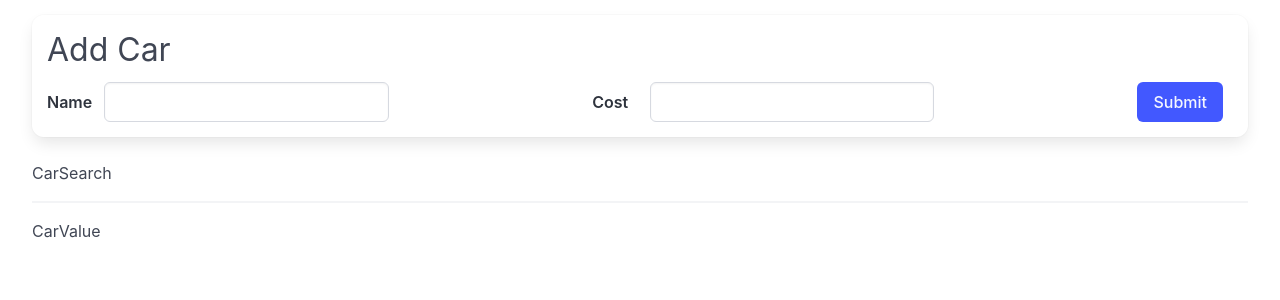
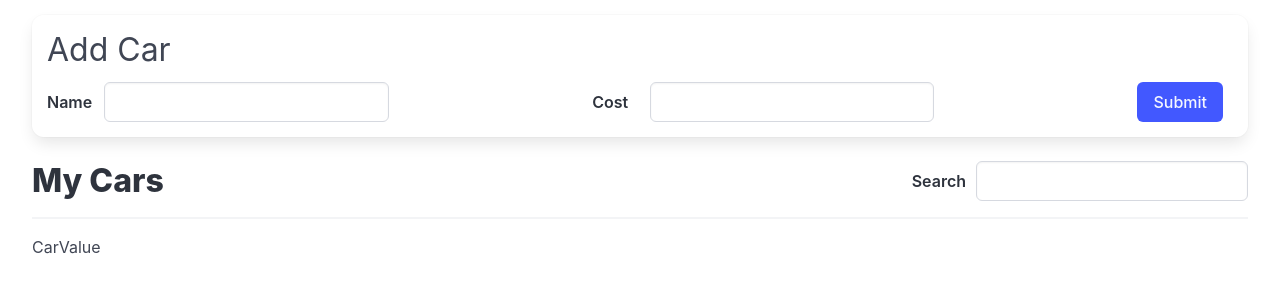
Before and after one commit to numberwang55/cars-redux, a React (Create React App) app: page / in a window 1280 px wide. Shown: the top 300 px of the page. Built offline with nearby package versions, Linux system fonts and the light colour scheme.

Commit message:
Update: CarSearch input updates car slice state

```diff
--- a/src/components/CarSearch.js
+++ b/src/components/CarSearch.js
@@ -1,3 +1,27 @@
+import { changeSearchTerm } from "../store";
+import { useDispatch, useSelector } from "react-redux";
+
 export default function CarSearch() {
-  return <div>CarSearch</div>
+  const dispatch = useDispatch()
+  const searchTerm = useSelector((state) => {
+    return state.cars.searchTerm
+  })
+
+  const handleSearchTermChange = (event) => {
+    dispatch(changeSearchTerm(event.target.value))
+  }
+
+  return (
+    <div className="list-header">
+      <h3 className="title is-3">My Cars</h3>
+      <div className="search field is-horizontal">
+        <label className="label">Search</label>
+        <input
+          className="input"
+          value={searchTerm}
+          onChange={handleSearchTermChange}
+        />
+      </div>
+    </div>
+  );
 }
```
